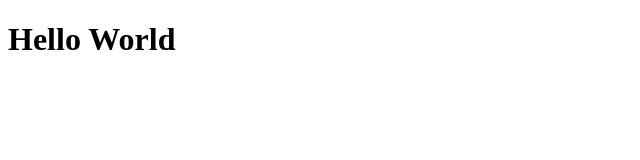
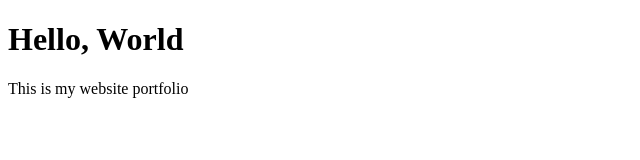
Before and after one commit to JDVero/Project-Portfolio, a plain HTML site: page index.html in a window 1280 px wide. Shown: the whole page, without its empty margins (0-640 px from the left). Drawn offline with Linux system fonts and the light colour scheme.

Commit message:
Updated index.html
Added a small paragraph

```diff
--- a/index.html
+++ b/index.html
@@ -6,6 +6,7 @@
     <title>JD Vero</title>
 </head>
 <body>
-    <h1>Hello World</h1>
+    <h1>Hello, World</h1>
+    <p>This is my website portfolio</p>
 </body>
 </html>
```
